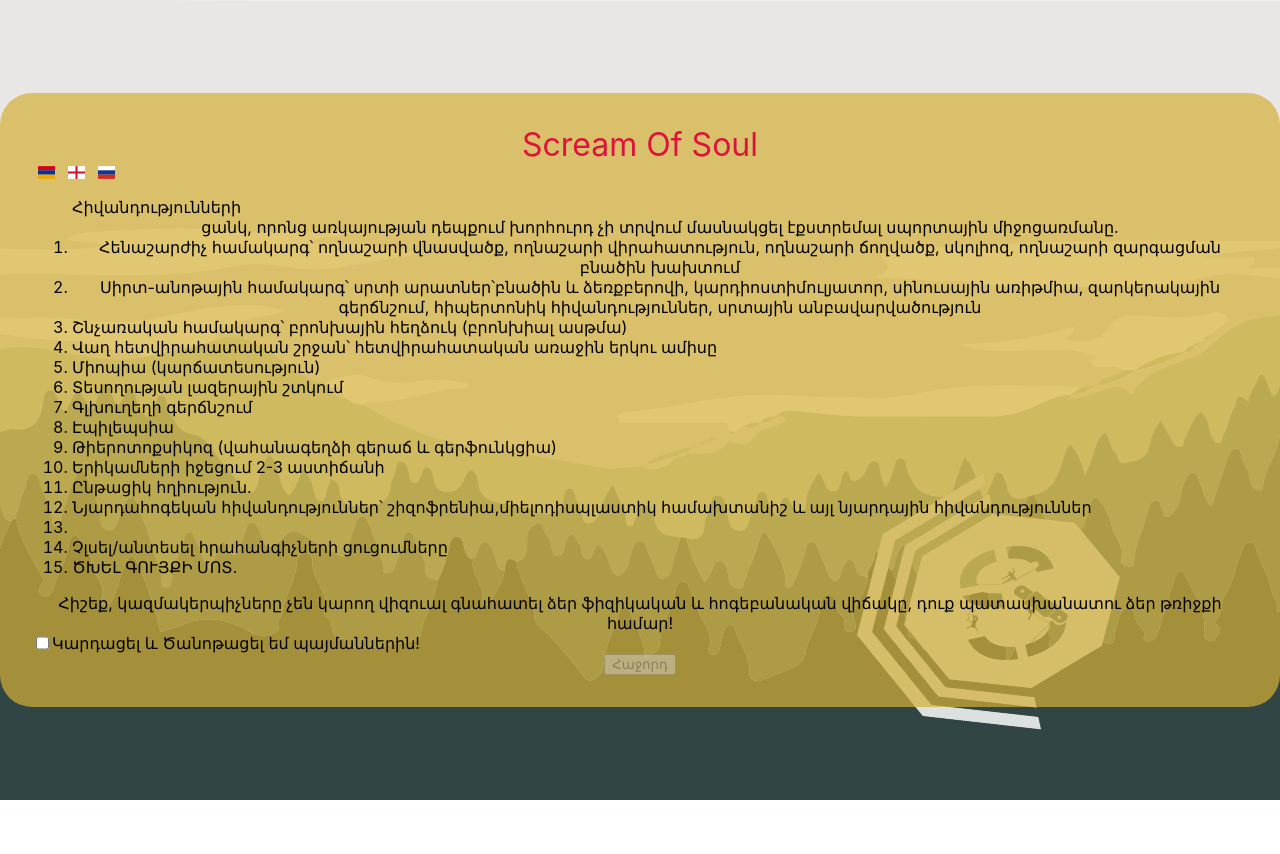
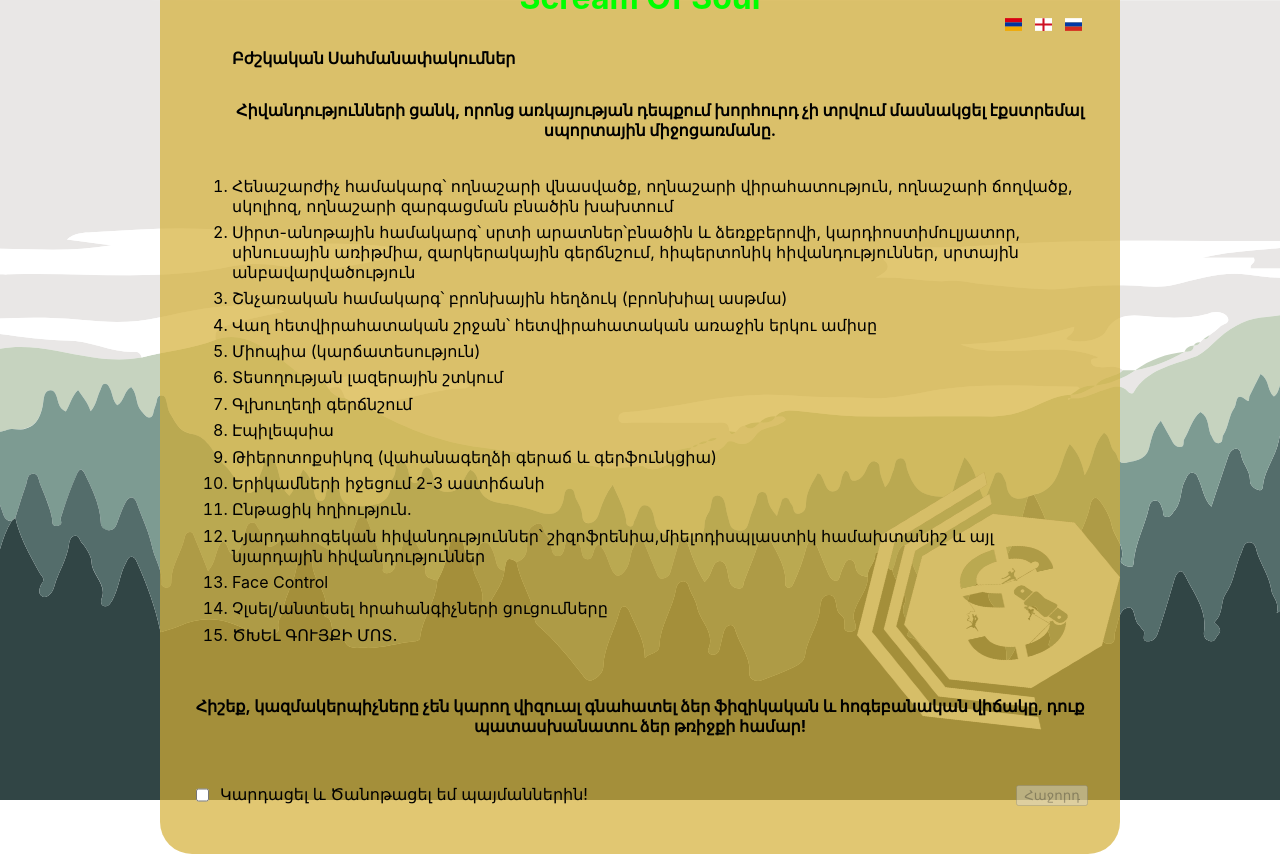
Before and after one commit to TigranBabujyan/Scream_payment, a React (Create React App) app: page / in a window 1280 px wide. Before the commit the page ends 800 px from the top, so only its background shows below. Built offline with nearby package versions, Linux system fonts and the light colour scheme.

Commit message:
web design

```diff
--- a/public/index.html
+++ b/public/index.html
@@ -6,13 +6,12 @@
     <meta name="theme-color" content="#000000" />
     <meta
       name="description"
-      content="Web site created using create-react-app"
+      content="Landing for a payment SOS"
     />
-    <link rel="manifest" href="%PUBLIC_URL%/manifest.json" />
-    <title>React App</title>
+      <link rel="icon" type="image/x-icon" href="logo.ico" />
+    <title>S.O.S. Payment</title>
   </head>
   <body>
-    <noscript>You need to enable JavaScript to run this app.</noscript>
     <div id="root"></div>
   </body>
 </html>
--- a/src/components/Home.tsx
+++ b/src/components/Home.tsx
@@ -45,9 +45,12 @@ const Home: React.FC = () => {
                 <header className='header'>Scream Of Soul</header>
                 <div className='checklist'>
                     <div className='language'>
+                        <div/>
+                        <div className='lang_buttons'>
                             <button className='button' onClick={() => handleChangeLanguage("am")}><span className="fi fi-am"/></button>
                             <button className='button' onClick={() => handleChangeLanguage("en")}><span className="fi fi-gb-eng"/></button>
                             <button className='button' onClick={() => handleChangeLanguage("ru")}><span className="fi fi-ru"/></button>
+                        </div>
                     </div>
                     <ol>
                         <div className='checklist_title'>{t('title')}</div>
@@ -59,15 +62,14 @@ const Home: React.FC = () => {
                         </div>
                     </ol>
                     <div className="lower_title">{t("lower_title")}</div>
-                    <div className="aggreement_positioning">
+                </div>
+                <div className="agreement_positioning">
                     <div className='checkbox'>
                         <input type="checkbox" onClick={handleCheckboxChange} id={"myCheckbox"}/>
                         <div className="agreement">{t("agreement")}</div>
                     </div>
                     <div onClick={navigateToLink}>
-                             {/*There is a bug a active and not active button on a checkbox click!!!*/}
                         <button id={'myButton'} disabled={true}>{t('submit')}</button>
-                        </div>
                     </div>
                 </div>
             </div>
--- a/src/components/index.css
+++ b/src/components/index.css
@@ -9,7 +9,18 @@
     background-size: cover;
 }
 
+@keyframes easeInAnimationBody {
+    0% {
+        transform: translateY(200px);
+    }
+    100% {
+        transform: translateY(0px);
+    }
+}
+
 .body {
+    animation: easeInAnimationBody 3s;
+    width: 70%;
     border-radius: 2rem;
     padding: 2rem;
     display: flex;
@@ -18,9 +29,20 @@
     background: rgba(212,175,55, 0.7);
 }
 
+@keyframes easeInAnimationHeader {
+    0% {
+        transform: translateY(-500px);
+    }
+    100% {
+        transform: translateY(0px);
+    }
+}
+
 .header {
+    animation: easeInAnimationHeader 3s;
     font-size: 2rem;
-    color: crimson;
+    font-weight: bold;
+    color: lime;
 }
 
 .language {
@@ -28,7 +50,11 @@
     display: flex;
     flex-direction: row;
     align-items: flex-end;
+    justify-content: space-between;
+}
 
+.lang_buttons {
+    display: flex;
 }
 
 .checklist {
@@ -39,30 +65,50 @@
 .checklist_title {
     display: flex;
     align-items: center;
-
+    margin-bottom: 2rem;
+    font-weight: bold;
 }
 
 .checklist_subtitle {
-
+    font-weight: bold;
+    margin-bottom: 2rem;
 }
 
 .list {
     display: flex;
     flex-direction: column;
     align-items: flex-start;
+    text-align: left;
+}
+
+.list li {
+    margin: 0.2rem 0;
+}
+
+.lower_title {
+    font-weight: bold;
+    margin: 2rem 0;
 }
 
 .checkbox {
     display: flex;
+    margin-right: 0.2rem;
 }
 
 .agreement_positioning {
     padding: 1rem;
     display: flex;
+    width: 100%;
     justify-content: space-between;
 }
 
+.agreement {
+    display: flex;
+    margin-left: 0.5rem;
+}
+
 .button {
+    display: flex;
     background-color: rgba(0, 0, 0, 0.0);
     border: none;
     cursor: pointer;
--- a/src/translations/am/global.json
+++ b/src/translations/am/global.json
@@ -1,6 +1,6 @@
 {
-    "title": "Հիվանդությունների",
-    "subtitle": "ցանկ, որոնց առկայության դեպքում խորհուրդ չի տրվում մասնակցել էքստրեմալ սպորտային միջոցառմանը.",
+    "title": "Բժշկական Սահմանափակումներ",
+    "subtitle": "Հիվանդությունների ցանկ, որոնց առկայության դեպքում խորհուրդ չի տրվում մասնակցել էքստրեմալ սպորտային միջոցառմանը.",
     "list": {
         "1": "Հենաշարժիչ համակարգ՝ ողնաշարի վնասվածք, ողնաշարի վիրահատություն, ողնաշարի ճողվածք, սկոլիոզ, ողնաշարի զարգացման բնածին խախտում",
         "2": "Սիրտ-անոթային համակարգ՝ սրտի արատներ՝բնածին և ձեռքբերովի, կարդիոստիմուլյատոր, սինուսային առիթմիա, զարկերակային գերճնշում, հիպերտոնիկ հիվանդություններ, սրտային անբավարվածություն",
@@ -14,7 +14,7 @@
         "10": "Երիկամների իջեցում 2-3 աստիճանի",
         "11": "Ընթացիկ հղիություն.",
         "12": "Նյարդահոգեկան հիվանդություններ՝ շիզոֆրենիա,միելոդիսպլաստիկ համախտանիշ և այլ նյարդային հիվանդություններ",
-        "13": "",
+        "13": "Face Control",
         "14": "Չլսել/անտեսել հրահանգիչների ցուցումները",
         "15": "ԾԽԵԼ ԳՈՒՅՔԻ ՄՈՏ."
     },
```
Also changed, not shown: 1 other file (tests, documents, lock files or other folders). Lines whose indentation alone changed are shown as unchanged.
